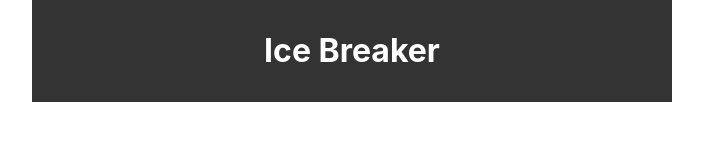
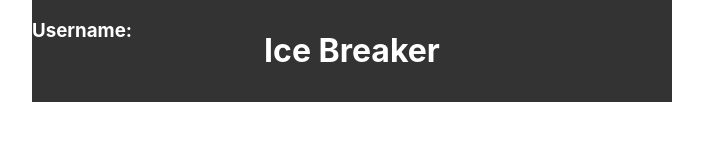
Before and after one commit to jed-blip/durhack2020, a React (Create React App) app: page / in a window 1280 px wide. Shown: the top 159 px of the page, without its empty margins (288-991 px from the left). Built offline with nearby package versions, Linux system fonts and the light colour scheme.

Commit message:
added header to waiting screen and header displays username

```diff
--- a/src/App.css
+++ b/src/App.css
@@ -41,6 +41,7 @@
   display: flex;
   flex-direction: row;
   height: 100%;
+  border-bottom:'4px #ccc';
 }
 .filler{
   width:25%;
--- a/src/components/layout/header.js
+++ b/src/components/layout/header.js
@@ -1,17 +1,23 @@
-import React from 'react'
+import React from 'react';
 
-function Header() {
-  return (
-    <header style={headerStyle}>
-      <h1>Ice Breaker</h1>
-    </header>
-  )
+
+class Header extends React.Component {
+  render(){
+    return (
+      <div>
+        <header style={headerStyle}>
+          <h3 style={{textAlign:"left",position:"absolute",left:"0",top:"0"}}>Username: {this.props.username} </h3>
+          <h1>Ice Breaker</h1>
+        </header>
+      </div>
+    )}
 }
 
 const headerStyle = {
   background: '#333',
   color: '#fff',
   textAlign: 'center',
-  padding: '10px'
+  padding: '10px',
+  position:"relative"
 }
 export default Header;
--- a/src/components/waiting.js
+++ b/src/components/waiting.js
@@ -1,11 +1,12 @@
 import React from "react";
+import Header from './layout/header';
 
 class Waiting extends React.Component {
     render() {
         return(
             <div>
-                <p>Username: {this.props.username}</p>
-                <h1>Waiting for other users</h1>
+                <Header username={this.props.username} />
+                <h1>Waiting for other users to submit</h1>
             </div>
         )
     }
```
